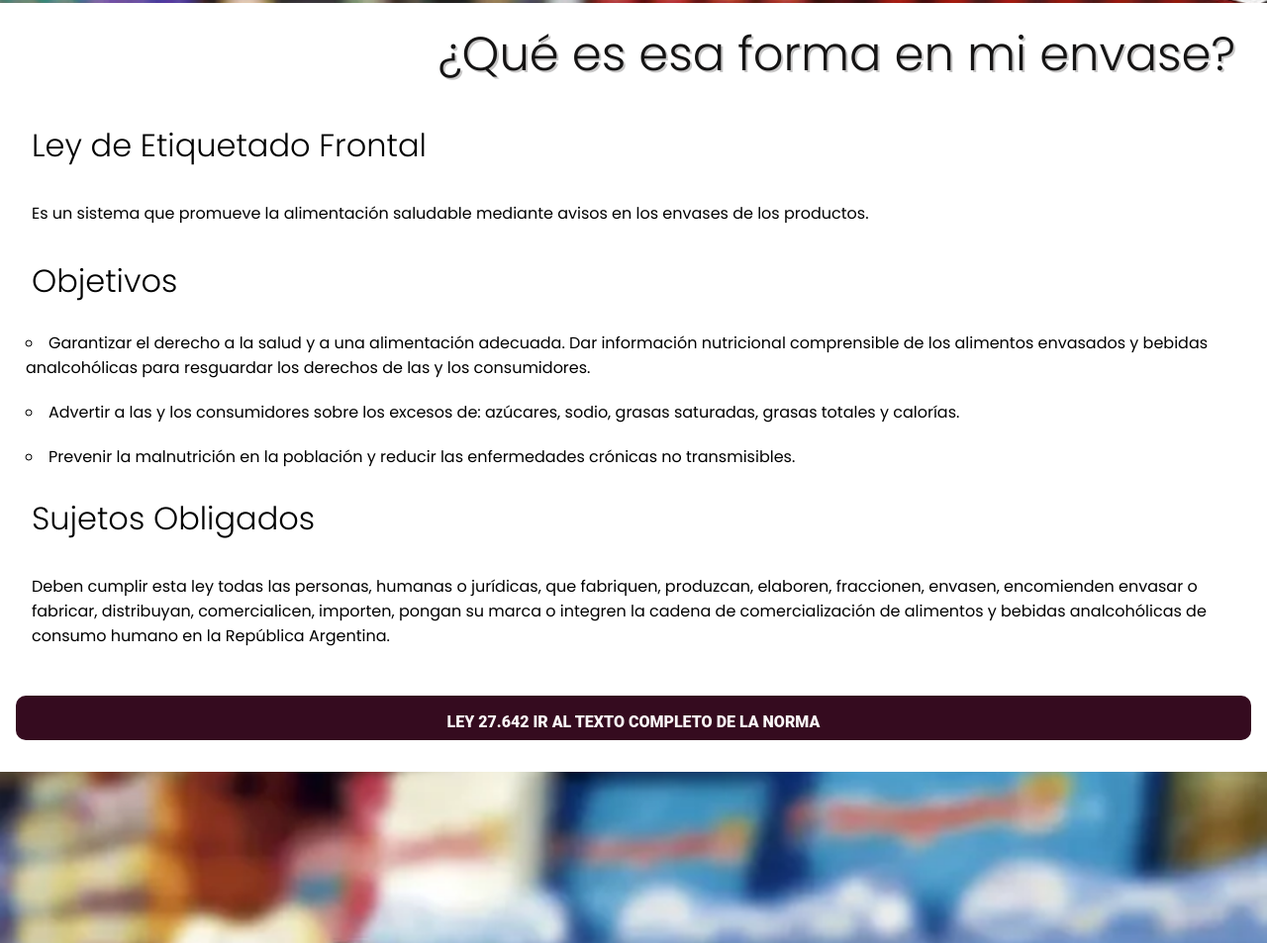
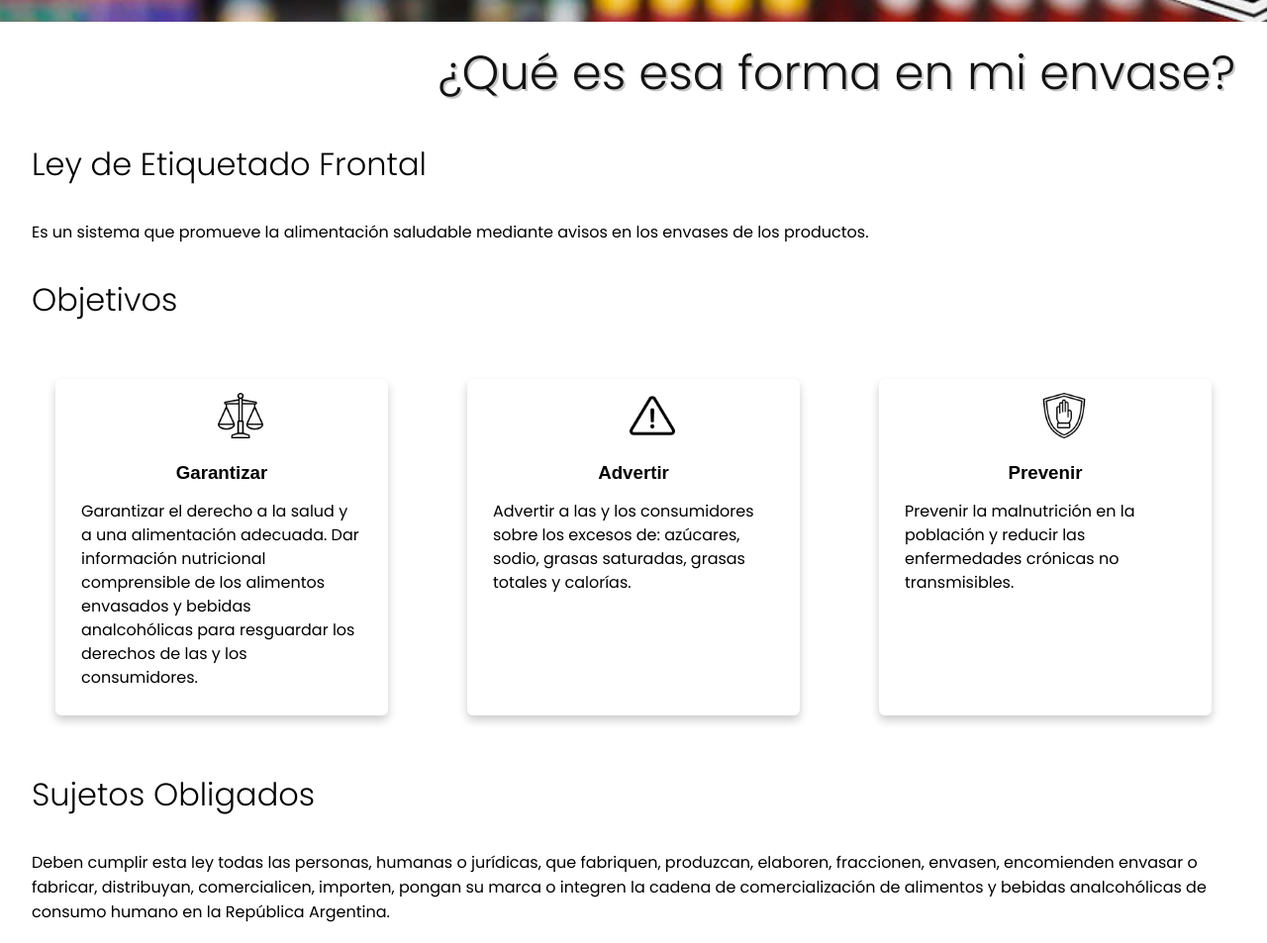
Before and after one commit to DanCruz78/TrabajoGrupal, a plain HTML site: page index.html in a window 1280 px wide. Shown: the part 812-1765 px from the top of the page at 99% size. Drawn offline with Linux system fonts and the light colour scheme.

Commit message:
modified:   css/estilos.css new file:   img/libra.png new file:   img/peligro.png new file:   img/prevencion.png modified:   index.html

```diff
--- a/css/estilos.css
+++ b/css/estilos.css
@@ -15,7 +15,6 @@
 
 h1 {
     padding: 1rem;
-
     font-size: 2em;
     font-family: 'Poppins', sans-serif;
     font-weight: 300;
@@ -23,16 +22,15 @@
 
 p {
     padding: 1rem;
-
     font-size: 1.em;
     font-family: 'Poppins', sans-serif;
     font-weight: 400;
 }
 
-ul li{
-        font-size: 1.em;
-        font-family: 'Poppins', sans-serif;
-        font-weight: 400;
+ul li {
+    font-size: 1.em;
+    font-family: 'Poppins', sans-serif;
+    font-weight: 400;
 }
 
 
@@ -67,11 +65,11 @@
 }
 
 
-img {
+#logo {
     width: 80px;
     float: left;
     padding: 2px;
-    margin-left: 2rem;
+    margin: 1rem;
 }
 
 nav {
@@ -184,6 +182,55 @@
     font-family: 'Shadows Into Light', ;
 }
 
+/* Tarjetas -----------------------------------------------*/
+.cartel {
+    display: flex;
+    width: 100%;
+    max-width: 1500px;
+}
+
+.card {
+    width: 100%;
+    margin: 40px;
+    border-radius: 6px;
+    overflow: hidden;
+    background-color: #fff;
+    box-shadow: 0px 5px 10px rgba(0, 0, 0, 0.2);
+    cursor: default;
+    transition: all 400ms ease;
+    padding: 10px;
+}
+
+.card:hover {
+    box-shadow: 5px 10px 20px rgba(0, 0, 0, 0.4);
+    transform: translateY(-3%);
+    background-color: #e8e4e4;
+}
+
+.card figure {
+    justify-content: center;
+    padding-left: 3rem;
+    padding-right: 3rem;
+    margin-left: 106px;
+    margin-top: 4px;
+
+}
+
+#card {
+    width: 40%;
+    margin-bottom: 20px;
+}
+
+.card h3 {
+    text-align: center;
+}
+
+.card .box p {
+    line-height: 1.5;
+    justify-content: center;
+}
+
+/* acordeon */
 
 #acordeon {
     margin: 40px auto;
@@ -212,6 +259,13 @@
     margin: auto;
 }
 
+.info img {
+    width: 80px;
+    float: left;
+    padding: 2px;
+    margin: 1rem;
+}
+
 .info {
     width: 100%;
     height: 0px;
@@ -233,6 +287,7 @@
 .subapartado:hover .info {
     height: 180px;
 }
+
 
 
 /* Botones ------------------------------------------------*/
--- a/index.html
+++ b/index.html
@@ -29,7 +29,7 @@
     <!-- Barra de Navegación -->
     <header>
         <div class="menu">
-            <a href="index.html"><img class="nav-logo" src="img/LOGO.svg" alt="logo"></a>
+            <a href="index.html"><img class="nav-logo" src="img/LOGO.svg" alt="logo" id="logo"></a>
             <nav>
                 <ul>
                     <li><a href="#ley">Ley</a></li>
@@ -56,19 +56,43 @@
                     <p>Es un sistema que promueve la alimentación saludable mediante avisos en los envases de los
                         productos.</p>
                 </div>
-
                 <div>
                     <h1>Objetivos</h1>
-                    <ul>
-                        <li>Garantizar el derecho a la salud y a una alimentación adecuada. Dar información nutricional
-                            comprensible de los alimentos envasados y bebidas analcohólicas para resguardar los derechos
-                            de las y los consumidores.</li>
-                        <li>Advertir a las y los consumidores sobre los excesos de: azúcares, sodio, grasas saturadas,
-                            grasas totales y calorías.</li>
-                        <li>Prevenir la malnutrición en la población y reducir las enfermedades crónicas no
-                            transmisibles.</li>
-                    </ul>
+                    <div class="cartel">
+                        <div class="card">
+                            <figure>
+                                <img src="img/libra.png" alt="Garantizar el derecho" id="card">
+                            </figure>
+                            <div class="box">
+                                <h3>Garantizar</h3>
+                                <p>Garantizar el derecho a la salud y a una alimentación adecuada. Dar información nutricional comprensible de los alimentos envasados y bebidas analcohólicas para resguardar los derechos de las y los consumidores.</p>
+                            </div>
+
+                        </div>
+                        <div class="card">
+                            <figure>
+                                <img src="img/peligro.png" alt="Prevenir" id="card">
+                            </figure>
+                            <div class="box">
+                                <h3>Advertir</h3>
+                                <p>Advertir a las y los consumidores sobre los excesos de: azúcares, sodio, grasas saturadas, grasas totales y calorías.</p>
+                            </div>
+
+                        </div>
+                        <div class="card">
+                            <figure>
+                                <img src="img/prevencion.png" alt="Prevenir" id="card">
+                            </figure>
+                            <div class="box">
+                                <h3>Prevenir</h3>
+                                <p>Prevenir la malnutrición en la población y reducir las enfermedades crónicas no
+                                    transmisibles.</p>
+                            </div>
+
+                        </div>
+                    </div>
                 </div>
+
 
                 <div>
                     <h1>Sujetos Obligados</h1>
@@ -78,7 +102,7 @@
                         analcohólicas de consumo humano en la República Argentina.</p>
                 </div>
 
-                <a href="https://www.boletinoficial.gob.ar/detalleAviso/primera/252728/20211112" target="_blank"><button
+                <a href="https://www.argentina.gob.ar/normativa/nacional/ley-27642-356607/texto" target="_blank"><button
                         class="boton">Ley 27.642 ir al texto completo de la norma</button></a>
             </div>
         </section>
@@ -359,7 +383,8 @@
         <div class="container_footer">
             <div>
                 <p> &copy; 2023 - Proyecto realizado para
-                    <a href="https://buenosaires.gob.ar/educacion/codocodo/el-programa" target="_blank"> Codo a Codo </a>
+                    <a href="https://buenosaires.gob.ar/educacion/codocodo/el-programa" target="_blank"> Codo a Codo
+                    </a>
                 </p>
             </div>
 
```
Also changed, not shown: img/libra.png (added), img/peligro.png (added), img/prevencion.png (added).
